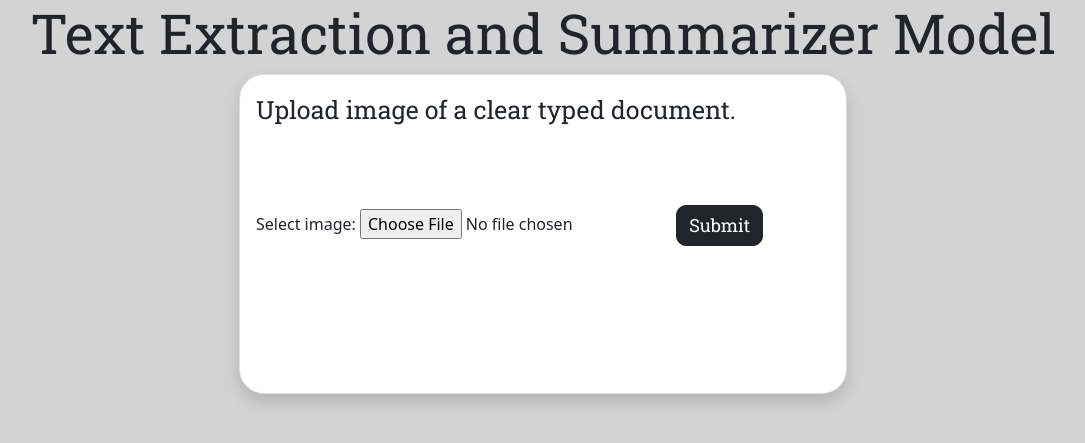
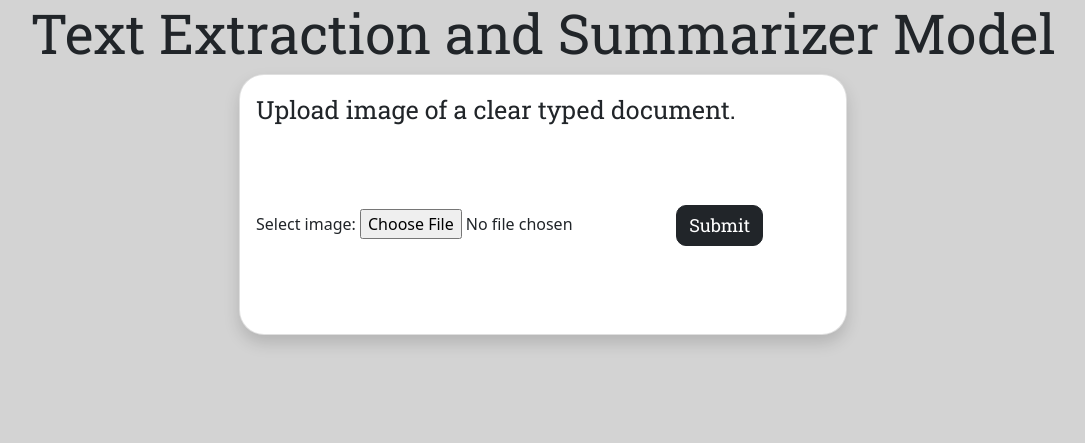
Before and after one commit to SohamDas04/TextExtractorAndSummarizer, a Flask app: page / in a window 1280 px wide. Shown: the top 443 px of the page, without its empty margins (97-1182 px from the left). Run offline with Flask 2, Linux system fonts and the light colour scheme; some libraries are stand-ins or nearby versions.

Commit message:
App ready to go

```diff
--- a/templates/index.html
+++ b/templates/index.html
@@ -26,7 +26,7 @@
       </div>
       <div class="row">
         <div class="col-12 d-flex justify-content-center">
-          <div class="card shadow" style="width: 38rem;border-radius: 25px; min-height: 320px;">
+          <div class="card shadow" style="width: 38rem;border-radius: 25px; min-height: 200px;">
             <img src="" class="card-img-top" style="display: none;">
             <div class="card-body">
               <h5 class="card-title mt-1" style="font-family: 'Roboto Slab', serif; font-size: 25px;">Upload image of a clear typed document.</h5>
@@ -45,7 +45,7 @@
                 <img src="" alt="Your uploaded image will appear here" id="preview" >
             </div>
             <div class="d-flex align-items-center">
-                <strong id="loadert" style="display:none;">Loading...</strong>
+                <strong id="loadert" style="display:none;">Please wait, almost there....</strong>
                 <div class="spinner-border ms-auto" role="status" aria-hidden="true" id="loader" style="display:none;"></div>
             </div>
             <br>
@@ -76,7 +76,7 @@
      $('#preview').hide()
      $('#rhead').hide()
 
-     console.log("Welcome to Soham Das's web app");
+     console.log("Welcome to NoFizzyDrinks' web app");
     });
       function readURL(input) {
     if (input.files && input.files[0]) {
```
Also changed, not shown: WhatsApp Image 2022-11-05 at 11.45.54.jpeg (deleted), WhatsApp Image 2022-11-05 at 19.29.54.jpeg (deleted), WhatsApp Image 2022-11-05 at 19.37.07.jpeg (deleted), article.png (deleted), samp.png (deleted), samp_2.jpg (deleted), samp_3.jpg (deleted), samp_4.jpg (deleted), samp_Send.jpg (deleted).
